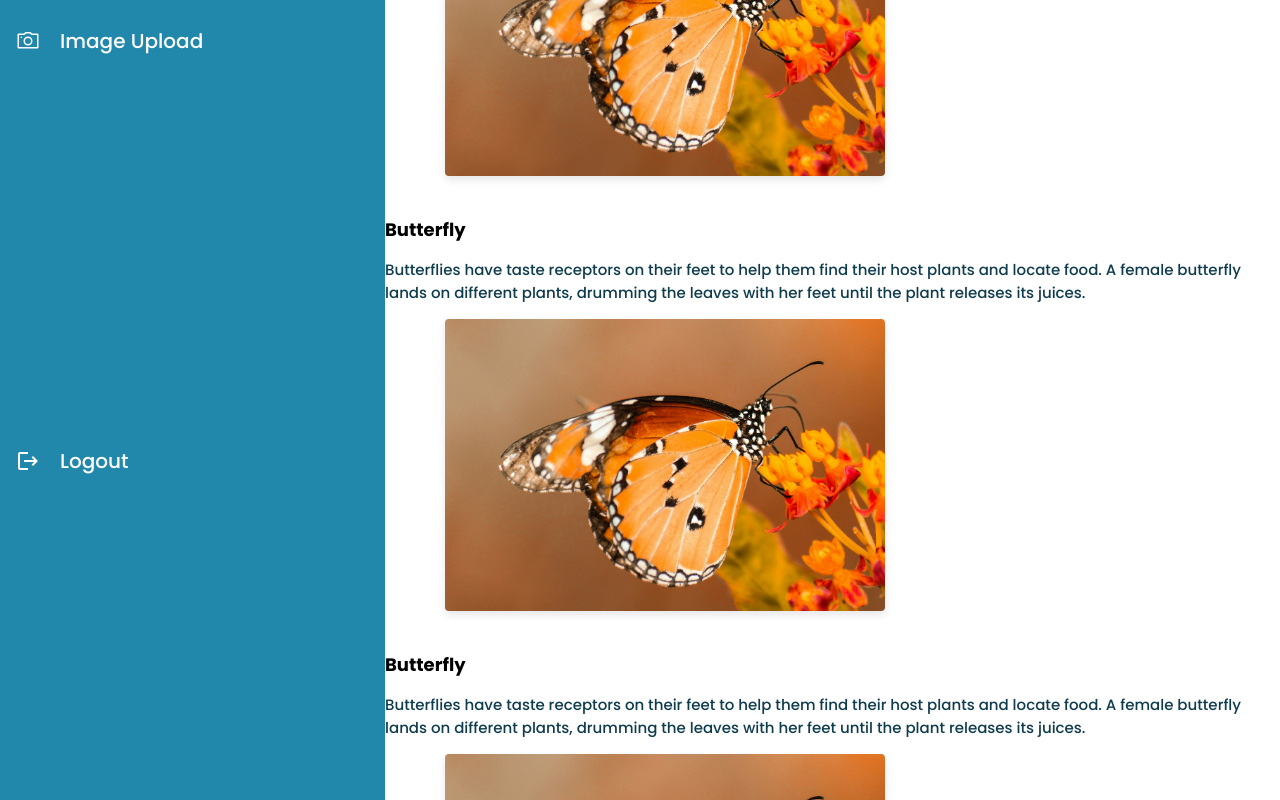
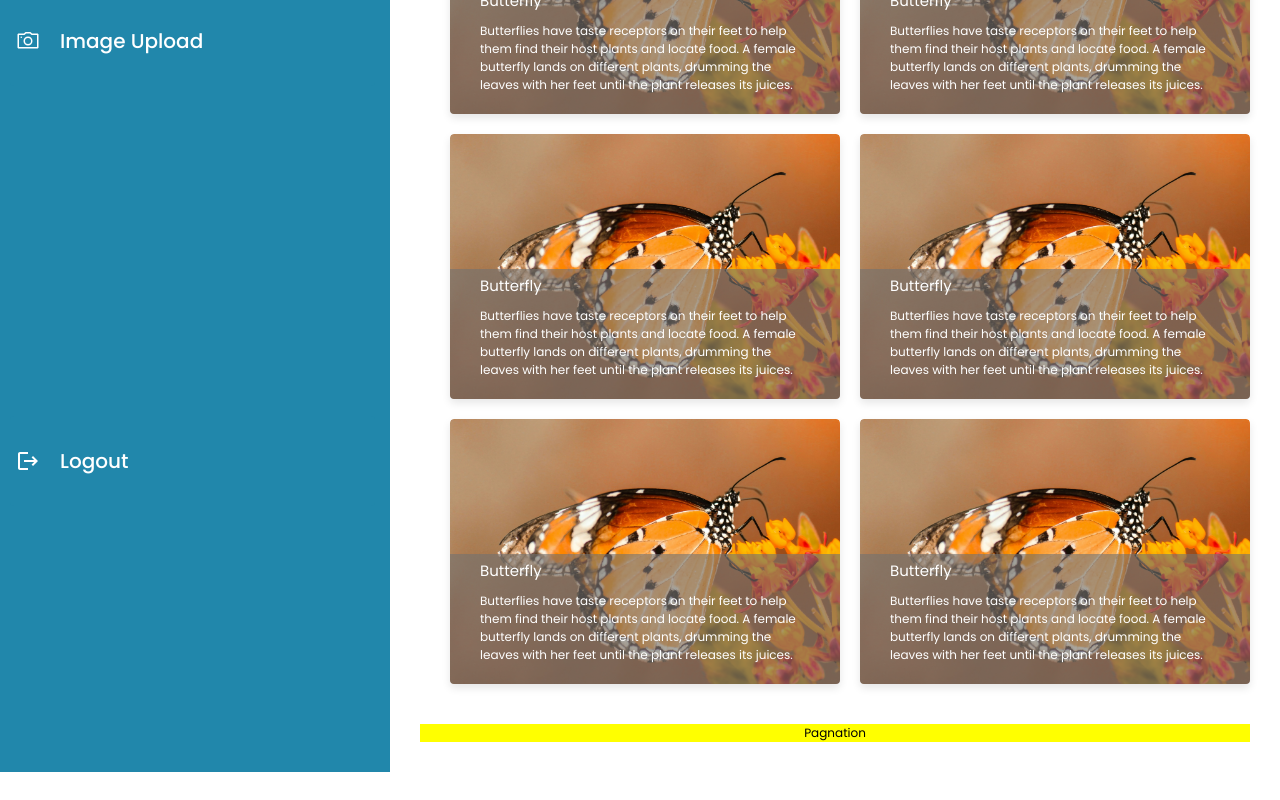
Before and after one commit to SeratiVilankulu/Image-Gallery-App, a React (Vite) app in the folder Test_api/image-gallery/: page /home in a window 1280 px wide. Shown: the part 340-1140 px from the top of the page. After the commit the page ends 1112 px from the top, so only its background shows below. Built offline with nearby package versions, Linux system fonts and the light colour scheme.

Commit message:
Reset Password works

```diff
--- a/Test_api/image-gallery/src/Pages/Home/HomePage.jsx
+++ b/Test_api/image-gallery/src/Pages/Home/HomePage.jsx
@@ -76,14 +76,14 @@ const ReactPage = () => {
           <input type="submit" value="Filters" className={PageStyle.filter} />
           <IoFilter className={PageStyle.filterIcon} />
         </div>
-        <div className={PageStyle.images}>
-          <div class="image-card">
+        <div className={PageStyle.imageContainer}>
+          <div class={PageStyle.imageCard}>
             <img
               src="/images/butterfly.jpg"
               alt="Display image"
               className={PageStyle.image}
             />
-            <div class="overlay">
+            <div class={PageStyle.overlay}>
               <h2>Butterfly</h2>
               <p>
                 Butterflies have taste receptors on their feet to help them find
@@ -93,13 +93,13 @@ const ReactPage = () => {
               </p>
             </div>
           </div>
-          <div class="image-card">
+          <div class={PageStyle.imageCard}>
             <img
               src="/images/butterfly.jpg"
               alt="Display image"
               className={PageStyle.image}
             />
-            <div class="overlay">
+            <div class={PageStyle.overlay}>
               <h2>Butterfly</h2>
               <p>
                 Butterflies have taste receptors on their feet to help them find
@@ -109,13 +109,13 @@ const ReactPage = () => {
               </p>
             </div>
           </div>
-          <div class="image-card">
+          <div class={PageStyle.imageCard}>
             <img
               src="/images/butterfly.jpg"
               alt="Display image"
               className={PageStyle.image}
             />
-            <div class="overlay">
+            <div class={PageStyle.overlay}>
               <h2>Butterfly</h2>
               <p>
                 Butterflies have taste receptors on their feet to help them find
@@ -125,13 +125,45 @@ const ReactPage = () => {
               </p>
             </div>
           </div>
-          <div class="image-card">
+          <div class={PageStyle.imageCard}>
             <img
               src="/images/butterfly.jpg"
               alt="Display image"
               className={PageStyle.image}
             />
-            <div class="overlay">
+            <div class={PageStyle.overlay}>
+              <h2>Butterfly</h2>
+              <p>
+                Butterflies have taste receptors on their feet to help them find
+                their host plants and locate food. A female butterfly lands on
+                different plants, drumming the leaves with her feet until the
+                plant releases its juices.
+              </p>
+            </div>
+          </div>
+          <div class={PageStyle.imageCard}>
+            <img
+              src="/images/butterfly.jpg"
+              alt="Display image"
+              className={PageStyle.image}
+            />
+            <div class={PageStyle.overlay}>
+              <h2>Butterfly</h2>
+              <p>
+                Butterflies have taste receptors on their feet to help them find
+                their host plants and locate food. A female butterfly lands on
+                different plants, drumming the leaves with her feet until the
+                plant releases its juices.
+              </p>
+            </div>
+          </div>
+          <div class={PageStyle.imageCard}>
+            <img
+              src="/images/butterfly.jpg"
+              alt="Display image"
+              className={PageStyle.image}
+            />
+            <div class={PageStyle.overlay}>
               <h2>Butterfly</h2>
               <p>
                 Butterflies have taste receptors on their feet to help them find
@@ -142,6 +174,7 @@ const ReactPage = () => {
             </div>
           </div>
         </div>
+        <div className={PageStyle.pagnation}>Pagnation</div>
       </div>
     </div>
   );
--- a/Test_api/image-gallery/src/Pages/Home/HomePage.module.css
+++ b/Test_api/image-gallery/src/Pages/Home/HomePage.module.css
@@ -65,6 +65,7 @@ button:hover {
   background: rgb(233, 245, 249);
   color: rgb(22, 90, 114);
   cursor: pointer;
+  font-weight: 600;
 }
 
 .navIcons {
@@ -78,6 +79,7 @@ button:hover {
   color: rgb(22, 90, 114);
   font-size: 16px;
   margin-left: 30px;
+  max-height: 7vh;
 }
 
 .btn:hover {
@@ -100,7 +102,7 @@ button:hover {
   padding: 10px;
   gap: 5px;
   border-radius: 4px;
-  margin: 50px 10px 45px 60px;
+  margin: 40px 10px 30px 60px;
 }
 
 .filterSection input::placeholder {
@@ -118,7 +120,7 @@ button:hover {
 .searchIcon {
   color: #aeb6b7;
   position: absolute;
-  margin-top: 61px;
+  margin-top: 51px;
   margin-left: 75px;
   font-size: 17px;
 }
@@ -149,14 +151,32 @@ button:hover {
 }
 
 /*Images styles*/
-.image {
+.imageContainer {
+  display: grid;
+  grid-template-columns: repeat(
+    auto-fill,
+    minmax(350px, 1fr)
+  ); /* Responsive columns */
+  gap: 20px; /* Space between the grid items */
+  padding: 10px; /* Padding around the grid */
+  margin-left: 50px;
+  margin-right: 20px;
+}
+
+/* Container for the image and overlay */
+.imageCard {
+  position: relative;
+  border-radius: 4px; /* Rounded corners for the card */
+  overflow: hidden; /* Ensures content stays within the rounded corners */
+  box-shadow: 0 4px 8px rgba(0, 0, 0, 0.1); /* Optional: Adds a subtle shadow */
+}
+
+.imageCard img {
   justify-content: center;
-  width: 440px;
-  height: 292px;
+  width: 100%;
+  height: 100%;
   top: 217px;
   left: 438px;
-  margin-left: 60px;
-  margin-bottom: 20px;
   border-radius: 4px;
   box-shadow: 0 4px 8px rgba(0, 0, 0, 0.1);
 }
@@ -164,22 +184,59 @@ button:hover {
 .overlay {
   position: absolute;
   bottom: 0;
-  background: rgba(0, 0, 0, 0.6); /* Semi-transparent black background */
+  background: rgba(114, 114, 114, 0.6); /* Semi-transparent black background */
   color: white; /* Text color */
   width: 100%;
-  padding: 20px; /* Padding inside the overlay */
+  padding: 5px 30px 20px 30px; /* Padding inside the overlay */
   box-sizing: border-box;
 }
 
 /* Title styling */
 .overlay h2 {
   margin: 0 0 10px 0; /* Margin below the title */
-  font-size: 24px; /* Adjust title size */
+  font-size: 15px; /* Adjust title size */
+  font-weight: 200;
 }
 
 /* Description styling */
 .overlay p {
   margin: 0; /* No margin for the description */
-  font-size: 16px; /* Adjust description size */
+  font-size: 12px; /* Adjust description size */
   line-height: 1.5; /* Line height for better readability */
+  color: white;
+  font-weight: 200;
 }
+
+/* Pagnation styles */
+.pagnation {
+  display: flex;
+  justify-content: center;
+  margin: 30px;
+  background: yellow;
+}
+
+/* Media queries for responsiveness */
+@media (min-width: 768px) {
+  .container {
+    flex-direction: row;
+  }
+
+  .menu {
+    width: 390px;
+    flex: none;
+  }
+
+  .mainPage {
+    flex: 1;
+  }
+}
+
+@media (max-width: 768px) {
+  .searchBar {
+    width: 200px;
+  }
+
+  .imageContainer {
+    grid-template-columns: 1fr;
+  }
+}
--- a/Test_api/image-gallery/src/Pages/Login/LoginPage.jsx
+++ b/Test_api/image-gallery/src/Pages/Login/LoginPage.jsx
@@ -17,11 +17,6 @@ const LoginPage = () => {
   const [Submitting, setSubmitting] = useState(false); // State to manage the form submission status (to prevent multiple submissions)
   const navigate = useNavigate(); // Used to navigate to another page
   const location = useLocation(); // Used to access the current URL and its query parameters
-
-  // const [usernameFocused, setUsernameFocused] = useState(false); // Track if username field is focused
-  // const [passwordFocused, setPasswordFocused] = useState(false); // Track if password field is focused
-  // const [usernameHasInput, setUsernameHasInput] = useState(false); // Track if username has input data
-  // const [passwordHasInput, setPasswordHasInput] = useState(false); // Track if password has input data
 
   // useEffect hook to check for query parameters in the URL
   useEffect(() => {
--- a/Test_api/image-gallery/src/Pages/Register/RegisterPage.jsx
+++ b/Test_api/image-gallery/src/Pages/Register/RegisterPage.jsx
@@ -102,6 +102,7 @@ const RegisterPage = () => {
         UserName: formInput.UserName,
         Email: formInput.Email,
         Password: formInput.Password,
+        ConfirmPassword: formInput.confirmPassword,
       });
       setSuccessMsg("Successfully registered!");
       setTimeout(() => navigate("/email-confirm"), 1500); //redirect to login page once successful
--- a/Test_api/image-gallery/src/Pages/ResetPassword/ResetPassword.jsx
+++ b/Test_api/image-gallery/src/Pages/ResetPassword/ResetPassword.jsx
@@ -1,13 +1,33 @@
-import React from "react";
+import React, { useState } from "react";
+import axios from "axios";
+import { useNavigate, useLocation } from "react-router-dom";
 import PasswordStyle from "./Password.module.css";
 
 const ResetPassword = () => {
-  const [newPassword, setNewPassword] = useState(""); // State to hold the new password
-  const [confirmPassword, setConfirmPassword] = useState(""); // State to hold the confirmed password
+  // State to store form input values
+  const [userInput, setUserInput] = useState({
+    NewPassword: "",
+    ConfirmPassword: "",
+  });
+
   const [error, setError] = useState(""); // State to hold error messages
   const [success, setSuccess] = useState(""); // State to hold success message
+  const [Submitting, setSubmitting] = useState(false); // State to manage the form submission status (to prevent multiple submissions)
   const navigate = useNavigate(); // Navigation
-  const location = useLocation(); // Hook from react-router-dom to get current location
+  const location = useLocation(); // Gets the current location
+
+  // Extract query parameters from the URL
+  const queryParams = new URLSearchParams(location.search);
+  const token = queryParams.get("token"); // Token received from the reset link
+  const email = queryParams.get("email"); // Email received from the reset link
+
+  // Function to handle changes in form input fields
+  const handleUserPassword = (name, value) => {
+    setUserInput({
+      ...userInput,
+      [name]: value,
+    });
+  };
 
   // Validation for password
   const validatePassword = (password) => {
@@ -45,10 +65,49 @@ const ResetPassword = () => {
     setError({});
     setSuccess("");
 
+    //Check if password is empty or valid
+    let inputError = {};
+    if (!userInput.NewPassword) {
+      inputError.NewPassword = "Field should not be empty";
+    } else {
+      const { isValid, validationMessage } = validatePassword(
+        userInput.NewPassword
+      );
+      if (!isValid) {
+        inputError.NewPassword = validationMessage;
+      }
+    }
+    if (!userInput.ConfirmPassword) {
+      inputError.ConfirmPassword = "Field should not be empty";
+    }
     // Check if passwords match
-    if (newPassword !== confirmPassword) {
-      setError("Passwords do not match");
+    if (userInput.NewPassword !== userInput.ConfirmPassword) {
+      inputError.ConfirmPassword = "Passwords do not match";
+    }
+
+    // If there are any errors, set the error messages and prevent form submission
+    if (Object.keys(inputError).length > 0) {
+      setError(inputError);
       return;
+    }
+
+    //Form is being submmited
+    setSubmitting(true);
+
+    try {
+      //Make API call to reset the users password
+      await axios.post("http://localhost:5085/api/account/resetpassword", {
+        token,
+        email,
+        NewPassword: userInput.NewPassword,
+        ConfirmPassword: userInput.ConfirmPassword,
+      });
+      setSuccess("Password changed successfully!");
+      setTimeout(() => navigate("/"), 1500); //redirect to login page once successful
+    } catch (error) {
+      setError({ api: "Failed to reset password. Please try again." }); //If registraction fails
+    } finally {
+      setSubmitting(false);
     }
   };
 
@@ -56,25 +115,48 @@ const ResetPassword = () => {
     <div className={PasswordStyle.passwordContainer}>
       <div className={PasswordStyle.passwordFormContainer}>
         <h1>Reset Password</h1>
-        <form onSubmit={handleSubmit}>
+        <form onSubmit={validateInput}>
           <div className={PasswordStyle.resetInput}>
             <p>Password</p>
-            <input type="text" placeholder="Enter password" required />
+            <input
+              type="password"
+              placeholder="Enter password"
+              disabled={Submitting}
+              value={userInput.NewPassword}
+              name="NewPassword"
+              onChange={({ target }) =>
+                handleUserPassword(target.name, target.value)
+              }
+            />
           </div>
+
+          <p className={PasswordStyle.errorMessage}>{error.NewPassword}</p>
+
           <div className={PasswordStyle.resetInput}>
             <p>Confirm Password</p>
-            <input type="text" placeholder="Enter password" required />
+            <input
+              type="password"
+              placeholder="Enter password"
+              disabled={Submitting}
+              value={userInput.ConfirmPassword}
+              name="ConfirmPassword"
+              onChange={({ target }) =>
+                handleUserPassword(target.name, target.value)
+              }
+            />
           </div>
-        </form>
+          <p className={PasswordStyle.errorMessage}>{error.ConfirmPassword}</p>
 
-        <p className={PasswordStyle.errorMessage}>{error.UserName}</p>
+          <p className={PasswordStyle.errorMessage}>{error.api}</p>
           <p className={PasswordStyle.successMessage}>{success}</p>
 
           <input
             type="submit"
             className={PasswordStyle.resetBtn}
             value="Reset Password"
+            disabled={Submitting}
           ></input>
+        </form>
       </div>
 
       <div className={PasswordStyle.registerImage}>
```
Also changed, not shown: Test_api/image-gallery/src/Pages/ResetPassword/ForgotPassword.jsx (+2 -5 lines), 13 other files (tests, documents, lock files or other folders). Lines whose indentation alone changed are shown as unchanged.
